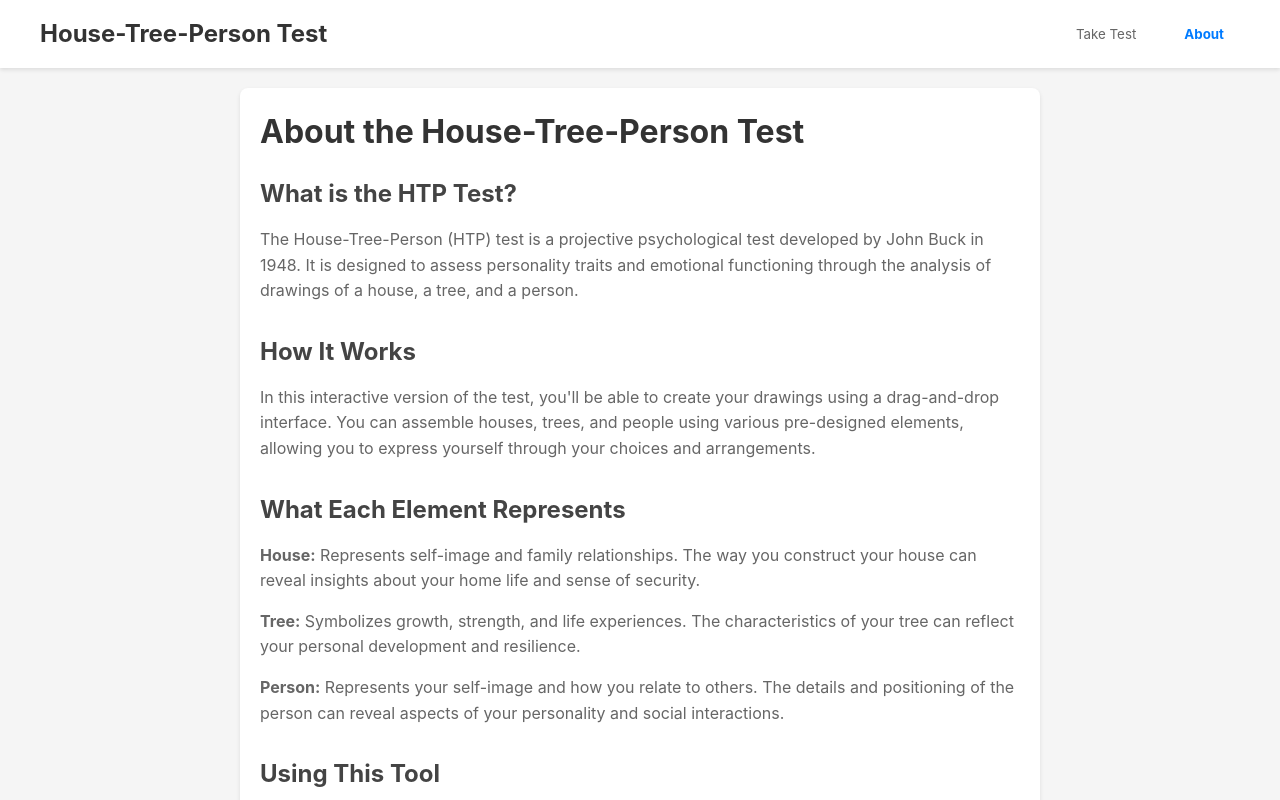
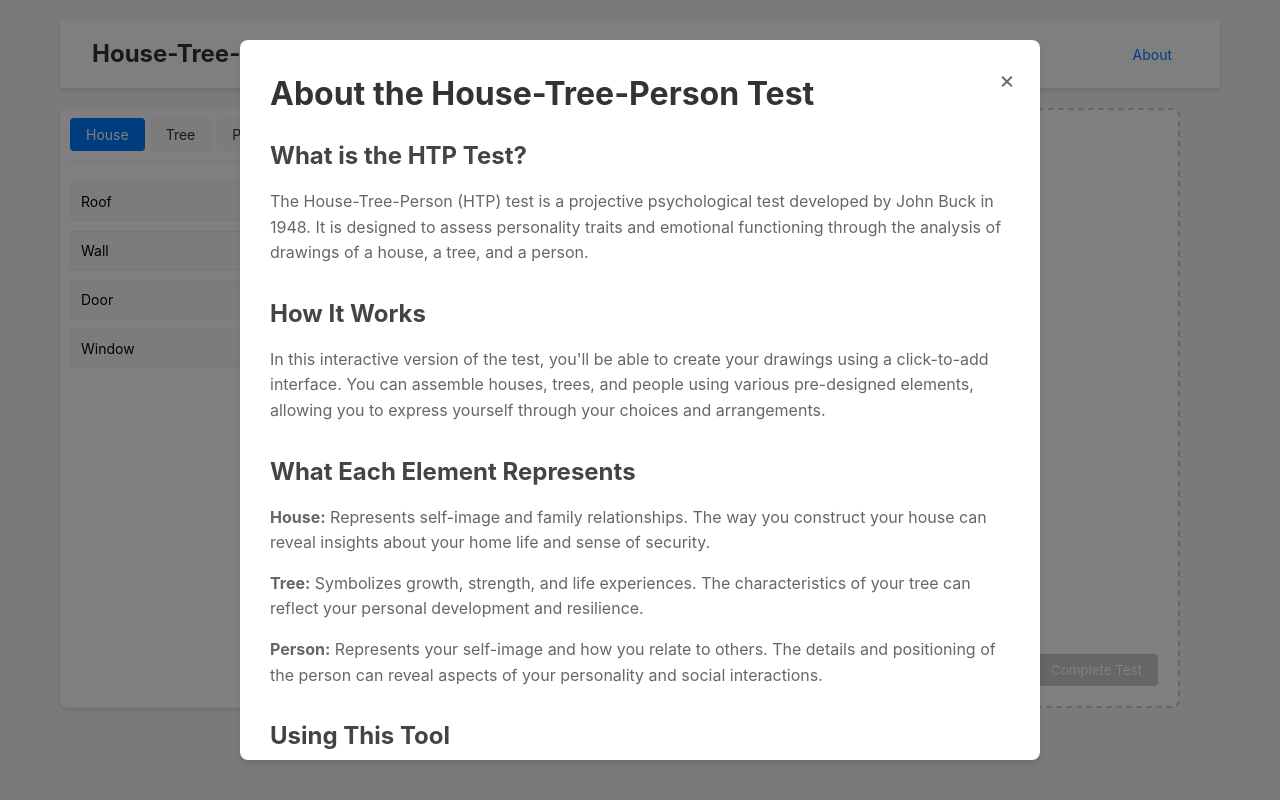
Before and after one commit to nikki0709/final_project, a React (Vite) app: page / in a window 1280 px wide. Both pictures are taken after a click on the button "About". Shown: the top 800 px of the page. Built offline with nearby package versions, Linux system fonts and the light colour scheme.

Commit message:
Add click-to-place and draggable shapes

```diff
--- a/index.html
+++ b/index.html
@@ -2,9 +2,9 @@
 <html lang="en">
   <head>
     <meta charset="UTF-8" />
-    <link rel="icon" type="image/svg+xml" href="/vite.svg" />
+    <link rel="icon" type="image/svg+xml" href="src/assets/icon/favicon.ico" />
     <meta name="viewport" content="width=device-width, initial-scale=1.0" />
-    <title>final_project</title>
+    <title>House-Tree-Person Test</title>
   </head>
   <body>
     <div id="root"></div>
--- a/src/App.jsx
+++ b/src/App.jsx
@@ -1,68 +1,92 @@
-import { DndProvider } from 'react-dnd';
-import { HTML5Backend } from 'react-dnd-html5-backend';
+import React, { useState } from 'react';
 import styled from '@emotion/styled';
-import { useState } from 'react';
-
-// Components
+import Header from './components/Header';
 import Canvas from './components/Canvas';
 import ShapeLibrary from './components/ShapeLibrary';
-import Header from './components/Header';
 import About from './components/About';
 
 const AppContainer = styled.div`
-  display: flex;
-  flex-direction: column;
-  min-height: 100vh;
-  background-color: #f5f5f5;
+  max-width: 1200px;
+  margin: 0 auto;
+  padding: 20px;
 `;
 
-const MainContent = styled.main`
+const MainContent = styled.div`
   display: flex;
-  flex: 1;
-  padding: 20px;
   gap: 20px;
+  margin-top: 20px;
 `;
 
 function App() {
-  const [currentPage, setCurrentPage] = useState('test'); // 'test' or 'about'
-  const [testData, setTestData] = useState({
-    house: [],
-    tree: [],
-    person: []
-  });
+  const [shapes, setShapes] = useState([]);
+  const [showAbout, setShowAbout] = useState(false);
 
-  const handleTestComplete = async () => {
-    // TODO: Implement GenAI analysis
-    console.log('Test completed:', testData);
+  const handleShapeAdd = (shape) => {
+    // Remove any existing shape of the same type/category
+    const existingShapeIndex = shapes.findIndex(s => s.type === shape.type);
+
+    if (existingShapeIndex !== -1) {
+      // Replace the existing shape with the new one
+      const newShapes = [...shapes];
+      newShapes[existingShapeIndex] = {
+        ...shape,
+        id: `${shape.type}-${Date.now()}`, // Ensure unique ID
+      };
+      setShapes(newShapes);
+    } else {
+      // Add new shape if none exists of this type
+      const newShape = {
+        ...shape,
+        id: `${shape.type}-${Date.now()}`, // Ensure unique ID
+      };
+      setShapes([...shapes, newShape]);
+    }
   };
 
-  const handleShapeAdd = (shape) => {
-    setTestData(prev => ({
-      ...prev,
-      [shape.type]: [...(prev[shape.type] || []), shape]
-    }));
+  const handleShapeMove = (shapeId, newPosition) => {
+    setShapes(shapes.map(shape =>
+      shape.id === shapeId
+        ? { ...shape, position: newPosition }
+        : shape
+    ));
+  };
+
+  const handleShapeResize = (shapeId, updates) => {
+    setShapes(shapes.map(shape =>
+      shape.id === shapeId
+        ? {
+            ...shape,
+            width: updates.width,
+            height: updates.height,
+            position: updates.position
+          }
+        : shape
+    ));
+  };
+
+  const handleShapeDelete = (shapeId) => {
+    const shapeToDelete = shapes.find(s => s.id === shapeId);
+    if (shapeToDelete) {
+      setShapes(shapes.filter(shape => shape.id !== shapeId));
+    }
   };
 
   return (
-    <DndProvider backend={HTML5Backend}>
     <AppContainer>
-        <Header currentPage={currentPage} onPageChange={setCurrentPage} />
+      <Header onAboutClick={() => setShowAbout(true)} />
       <MainContent>
-          {currentPage === 'test' ? (
-            <>
         <ShapeLibrary onShapeAdd={handleShapeAdd} />
         <Canvas
-                testData={testData}
-                setTestData={setTestData}
-                onTestComplete={handleTestComplete}
+          shapes={shapes}
+          onShapeMove={handleShapeMove}
+          onShapeResize={handleShapeResize}
+          onShapeDelete={handleShapeDelete}
         />
-            </>
-          ) : (
-            <About />
+      </MainContent>
+      {showAbout && (
+        <About onClose={() => setShowAbout(false)} />
       )}
-        </MainContent>
     </AppContainer>
-    </DndProvider>
   );
 }
 
--- a/src/components/About.jsx
+++ b/src/components/About.jsx
@@ -1,17 +1,51 @@
 import styled from '@emotion/styled';
+
+const Overlay = styled.div`
+  position: fixed;
+  top: 0;
+  left: 0;
+  right: 0;
+  bottom: 0;
+  background-color: rgba(0, 0, 0, 0.5);
+  display: flex;
+  align-items: center;
+  justify-content: center;
+  z-index: 1000;
+`;
 
 const AboutContainer = styled.div`
   max-width: 800px;
-  margin: 0 auto;
-  padding: 20px;
+  width: 90%;
+  margin: 20px;
+  padding: 30px;
   background-color: white;
   border-radius: 8px;
-  box-shadow: 0 2px 4px rgba(0, 0, 0, 0.1);
+  box-shadow: 0 4px 6px rgba(0, 0, 0, 0.1);
+  position: relative;
+  max-height: 90vh;
+  overflow-y: auto;
+`;
+
+const CloseButton = styled.button`
+  position: absolute;
+  top: 20px;
+  right: 20px;
+  background: none;
+  border: none;
+  font-size: 24px;
+  cursor: pointer;
+  color: #666;
+  padding: 5px;
+
+  &:hover {
+    color: #333;
+  }
 `;
 
 const Title = styled.h1`
   color: #333;
   margin-bottom: 20px;
+  padding-right: 40px;
 `;
 
 const Section = styled.section`
@@ -29,6 +63,17 @@ const Paragraph = styled.p`
   margin-bottom: 15px;
 `;
 
+const List = styled.ul`
+  color: #666;
+  line-height: 1.6;
+  margin-bottom: 15px;
+  padding-left: 20px;
+
+  li {
+    margin-bottom: 8px;
+  }
+`;
+
 const Disclaimer = styled.div`
   background-color: #fff3cd;
   border: 1px solid #ffeeba;
@@ -38,9 +83,17 @@ const Disclaimer = styled.div`
   margin-top: 20px;
 `;
 
-function About() {
+function About({ onClose }) {
+  const handleOverlayClick = (e) => {
+    if (e.target === e.currentTarget) {
+      onClose();
+    }
+  };
+
   return (
+    <Overlay onClick={handleOverlayClick}>
       <AboutContainer>
+        <CloseButton onClick={onClose}>&times;</CloseButton>
         <Title>About the House-Tree-Person Test</Title>
 
         <Section>
@@ -55,7 +108,7 @@ function About() {
         <Section>
           <SectionTitle>How It Works</SectionTitle>
           <Paragraph>
-          In this interactive version of the test, you'll be able to create your drawings using a drag-and-drop
+            In this interactive version of the test, you'll be able to create your drawings using a click-to-add
             interface. You can assemble houses, trees, and people using various pre-designed elements, allowing you
             to express yourself through your choices and arrangements.
           </Paragraph>
@@ -82,12 +135,12 @@ function About() {
           <Paragraph>
             This interactive version of the HTP test allows you to:
           </Paragraph>
-        <ul>
-          <li>Create your drawings using a variety of pre-designed elements</li>
+          <List>
+            <li>Select shapes from different categories (House, Tree, Person)</li>
+            <li>Click to add elements to your drawing</li>
+            <li>Resize and reposition elements as needed</li>
             <li>Save your completed test as an image</li>
-          <li>Receive an AI-generated interpretation of your drawings</li>
-          <li>Share your results with others</li>
-        </ul>
+          </List>
         </Section>
 
         <Disclaimer>
@@ -96,6 +149,7 @@ function About() {
           have concerns about your mental health, please consult with a qualified mental health professional.
         </Disclaimer>
       </AboutContainer>
+    </Overlay>
   );
 }
 
--- a/src/components/Canvas.jsx
+++ b/src/components/Canvas.jsx
@@ -1,28 +1,86 @@
-import { useRef, useState } from 'react';
+import React, { useState, useRef } from 'react';
 import styled from '@emotion/styled';
 import { useDrop } from 'react-dnd';
 import html2canvas from 'html2canvas';
 
 const CanvasContainer = styled.div`
-  flex: 1;
+  width: 800px;
+  height: 600px;
+  border: 2px dashed #ccc;
+  border-radius: 8px;
+  position: relative;
   background-color: white;
-  border-radius: 8px;
-  box-shadow: 0 2px 4px rgba(0, 0, 0, 0.1);
-  padding: 20px;
-  position: relative;
-  min-height: 400px;
-  max-width: 800px;
-  margin: 0 auto;
+  overflow: hidden;
 `;
 
-const CanvasArea = styled.div`
+const Shape = styled.div`
+  position: absolute;
+  cursor: move;
+  user-select: none;
+  transition: transform 0.1s ease;
+
+  &:hover {
+    z-index: 1000;
+
+    .shape-controls {
+      opacity: 1;
+    }
+
+    .resize-handle {
+      opacity: 1;
+    }
+  }
+
+  img {
     width: 100%;
-  height: 400px;
-  position: relative;
-  background-color: #fafafa;
-  border: 2px dashed ${props => props.isOver ? '#007bff' : '#ccc'};
+    height: 100%;
+    object-fit: contain;
+    pointer-events: none;
+  }
+`;
+
+const ShapeControls = styled.div`
+  position: absolute;
+  top: -30px;
+  right: 0;
+  display: flex;
+  gap: 5px;
+  opacity: 0;
+  transition: opacity 0.2s ease;
+  background-color: rgba(255, 255, 255, 0.9);
+  padding: 4px;
   border-radius: 4px;
-  overflow: hidden;
+  box-shadow: 0 2px 4px rgba(0, 0, 0, 0.1);
+`;
+
+const DeleteButton = styled.button`
+  padding: 4px 8px;
+  background-color: #dc3545;
+  color: white;
+  border: none;
+  border-radius: 4px;
+  cursor: pointer;
+  font-size: 12px;
+
+  &:hover {
+    background-color: #c82333;
+  }
+`;
+
+const ResizeHandle = styled.div`
+  position: absolute;
+  width: 10px;
+  height: 10px;
+  background-color: #007bff;
+  border: 1px solid white;
+  border-radius: 50%;
+  opacity: 0;
+  transition: opacity 0.2s ease;
+
+  &.top-left { top: -5px; left: -5px; cursor: nw-resize; }
+  &.top-right { top: -5px; right: -5px; cursor: ne-resize; }
+  &.bottom-left { bottom: -5px; left: -5px; cursor: sw-resize; }
+  &.bottom-right { bottom: -5px; right: -5px; cursor: se-resize; }
 `;
 
 const Controls = styled.div`
@@ -51,28 +109,13 @@ const Button = styled.button`
   }
 `;
 
-const ShapeItem = styled.div`
-  position: absolute;
-  left: ${props => props.x}px;
-  top: ${props => props.y}px;
-  width: ${props => props.width}px;
-  height: ${props => props.height}px;
-  transition: transform 0.2s ease;
-
-  img {
-    width: 100%;
-    height: 100%;
-    object-fit: contain;
-  }
-
-  &:hover {
-    transform: scale(1.05);
-  }
-`;
-
-function Canvas({ testData, setTestData, onTestComplete }) {
+function Canvas({ testData, setTestData, onTestComplete, shapes = [], onShapeMove, onShapeResize, onShapeDelete }) {
+  const [draggingShape, setDraggingShape] = useState(null);
+  const [resizingShape, setResizingShape] = useState(null);
+  const [offset, setOffset] = useState({ x: 0, y: 0 });
+  const [startSize, setStartSize] = useState({ width: 0, height: 0 });
+  const [startPos, setStartPos] = useState({ x: 0, y: 0 });
   const canvasRef = useRef(null);
-  const [shapes, setShapes] = useState([]);
 
   const [{ isOver }, drop] = useDrop(() => ({
     accept: 'SHAPE',
@@ -89,9 +132,6 @@ function Canvas({ testData, setTestData, onTestComplete }) {
         }
       };
 
-      setShapes(prev => [...prev, newShape]);
-
-      // Update test data
       setTestData(prev => ({
         ...prev,
         [item.type]: [...(prev[item.type] || []), newShape]
@@ -101,6 +141,88 @@ function Canvas({ testData, setTestData, onTestComplete }) {
       isOver: monitor.isOver()
     })
   }), []);
+
+  const handleMouseDown = (e, shape) => {
+    if (e.target.classList.contains('resize-handle')) {
+      const handle = e.target.dataset.handle;
+      setResizingShape({ shape, handle });
+      setStartSize({ width: shape.width, height: shape.height });
+      setStartPos({ x: shape.position.x, y: shape.position.y });
+    } else {
+      const shapeElement = e.currentTarget;
+      const rect = shapeElement.getBoundingClientRect();
+      setOffset({
+        x: e.clientX - rect.left,
+        y: e.clientY - rect.top
+      });
+      setDraggingShape(shape);
+    }
+  };
+
+  const handleMouseMove = (e) => {
+    const canvasRect = canvasRef.current.getBoundingClientRect();
+
+    if (draggingShape) {
+      const x = e.clientX - canvasRect.left - offset.x;
+      const y = e.clientY - canvasRect.top - offset.y;
+
+      const boundedX = Math.max(0, Math.min(x, canvasRect.width - draggingShape.width));
+      const boundedY = Math.max(0, Math.min(y, canvasRect.height - draggingShape.height));
+
+      onShapeMove(draggingShape.id, { x: boundedX, y: boundedY });
+    }
+
+    if (resizingShape) {
+      const { shape, handle } = resizingShape;
+      const dx = e.clientX - canvasRect.left - (startPos.x + startSize.width);
+      const dy = e.clientY - canvasRect.top - (startPos.y + startSize.height);
+
+      let newWidth = startSize.width;
+      let newHeight = startSize.height;
+      let newX = startPos.x;
+      let newY = startPos.y;
+
+      // Maintain aspect ratio
+      const aspectRatio = startSize.width / startSize.height;
+
+      if (handle.includes('right')) {
+        newWidth = Math.max(30, startSize.width + dx);
+        newHeight = newWidth / aspectRatio;
+      } else if (handle.includes('left')) {
+        const proposedWidth = Math.max(30, startSize.width - dx);
+        newWidth = proposedWidth;
+        newHeight = newWidth / aspectRatio;
+        newX = startPos.x + (startSize.width - newWidth);
+      }
+
+      if (handle.includes('bottom')) {
+        newHeight = Math.max(30, startSize.height + dy);
+        newWidth = newHeight * aspectRatio;
+      } else if (handle.includes('top')) {
+        const proposedHeight = Math.max(30, startSize.height - dy);
+        newHeight = proposedHeight;
+        newWidth = newHeight * aspectRatio;
+        newY = startPos.y + (startSize.height - newHeight);
+      }
+
+      // Ensure the shape stays within canvas bounds
+      if (newX < 0) newX = 0;
+      if (newY < 0) newY = 0;
+      if (newX + newWidth > canvasRect.width) newWidth = canvasRect.width - newX;
+      if (newY + newHeight > canvasRect.height) newHeight = canvasRect.height - newY;
+
+      onShapeResize(shape.id, {
+        width: Math.round(newWidth),
+        height: Math.round(newHeight),
+        position: { x: Math.round(newX), y: Math.round(newY) }
+      });
+    }
+  };
+
+  const handleMouseUp = () => {
+    setDraggingShape(null);
+    setResizingShape(null);
+  };
 
   const handleSave = async () => {
     if (canvasRef.current) {
@@ -118,23 +240,35 @@ function Canvas({ testData, setTestData, onTestComplete }) {
   };
 
   return (
-    <CanvasContainer>
-      <CanvasArea
-        ref={drop}
-        isOver={isOver}
+    <CanvasContainer
+      ref={canvasRef}
+      onMouseMove={handleMouseMove}
+      onMouseUp={handleMouseUp}
+      onMouseLeave={handleMouseUp}
     >
       {shapes.map((shape) => (
-          <ShapeItem
+        <Shape
           key={shape.id}
-            x={shape.position.x}
-            y={shape.position.y}
-            width={shape.width}
-            height={shape.height}
+          style={{
+            width: shape.width + 'px',
+            height: shape.height + 'px',
+            left: shape.position.x + 'px',
+            top: shape.position.y + 'px',
+          }}
+          onMouseDown={(e) => handleMouseDown(e, shape)}
         >
           <img src={shape.image} alt={shape.type} />
-          </ShapeItem>
+          <ShapeControls className="shape-controls">
+            <DeleteButton onClick={() => onShapeDelete(shape.id)}>
+              Delete
+            </DeleteButton>
+          </ShapeControls>
+          <ResizeHandle className="resize-handle top-left" data-handle="top-left" />
+          <ResizeHandle className="resize-handle top-right" data-handle="top-right" />
+          <ResizeHandle className="resize-handle bottom-left" data-handle="bottom-left" />
+          <ResizeHandle className="resize-handle bottom-right" data-handle="bottom-right" />
+        </Shape>
       ))}
-      </CanvasArea>
       <Controls>
         <Button onClick={handleSave}>Save as Image</Button>
         <Button
--- a/src/components/Header.jsx
+++ b/src/components/Header.jsx
@@ -25,37 +25,29 @@ const NavLinks = styled.div`
   gap: 1rem;
 `;
 
-const NavLink = styled.button`
-  background: none;
+const Button = styled.button`
+  padding: 8px 16px;
+  background-color: transparent;
   border: none;
-  padding: 0.5rem 1rem;
+  border-radius: 4px;
+  color: #007bff;
   cursor: pointer;
-  color: ${props => props.active ? '#007bff' : '#666'};
-  font-weight: ${props => props.active ? 'bold' : 'normal'};
+  font-size: 14px;
 
   &:hover {
-    color: #007bff;
+    background-color: #f8f9fa;
   }
 `;
 
-function Header({ currentPage, onPageChange }) {
+function Header({ onAboutClick }) {
   return (
     <HeaderContainer>
       <Nav>
         <Title>House-Tree-Person Test</Title>
         <NavLinks>
-          <NavLink
-            active={currentPage === 'test'}
-            onClick={() => onPageChange('test')}
-          >
-            Take Test
-          </NavLink>
-          <NavLink
-            active={currentPage === 'about'}
-            onClick={() => onPageChange('about')}
-          >
+          <Button onClick={onAboutClick}>
             About
-          </NavLink>
+          </Button>
         </NavLinks>
       </Nav>
     </HeaderContainer>
--- a/src/components/ShapeLibrary.jsx
+++ b/src/components/ShapeLibrary.jsx
@@ -3,52 +3,52 @@ import { useState } from 'react';
 import ShapeCategory from './ShapeCategory';
 
 // Import roof images
-const roof1 = new URL('../assets/shapes/roof1.PNG', import.meta.url).href;
-const roof2 = new URL('../assets/shapes/roof2.PNG', import.meta.url).href;
-const roof3 = new URL('../assets/shapes/roof3.PNG', import.meta.url).href;
-const roof4 = new URL('../assets/shapes/roof4.PNG', import.meta.url).href;
+import roof1 from '../assets/shapes/roof1.PNG';
+import roof2 from '../assets/shapes/roof2.PNG';
+import roof3 from '../assets/shapes/roof3.PNG';
+import roof4 from '../assets/shapes/roof4.PNG';
 
 // Import wall images
-const wall1 = new URL('../assets/shapes/wall1.PNG', import.meta.url).href;
-const wall2 = new URL('../assets/shapes/wall2.PNG', import.meta.url).href;
-const wall3 = new URL('../assets/shapes/wall3.PNG', import.meta.url).href;
-const wall4 = new URL('../assets/shapes/wall4.PNG', import.meta.url).href;
+import wall1 from '../assets/shapes/wall1.PNG';
+import wall2 from '../assets/shapes/wall2.PNG';
+import wall3 from '../assets/shapes/wall3.PNG';
+import wall4 from '../assets/shapes/wall4.PNG';
 
 // Import door images
-const door1 = new URL('../assets/shapes/door1.PNG', import.meta.url).href;
-const door2 = new URL('../assets/shapes/door2.PNG', import.meta.url).href;
-const door3 = new URL('../assets/shapes/door3.PNG', import.meta.url).href;
-const door4 = new URL('../assets/shapes/door4.PNG', import.meta.url).href;
+import door1 from '../assets/shapes/door1.PNG';
+import door2 from '../assets/shapes/door2.PNG';
+import door3 from '../assets/shapes/door3.PNG';
+import door4 from '../assets/shapes/door4.PNG';
 
 // Import window images
-const window1 = new URL('../assets/shapes/window1.PNG', import.meta.url).href;
-const window2 = new URL('../assets/shapes/window2.PNG', import.meta.url).href;
-const window3 = new URL('../assets/shapes/window3.PNG', import.meta.url).href;
-const window4 = new URL('../assets/shapes/window4.PNG', import.meta.url).href;
+import window1 from '../assets/shapes/window1.PNG';
+import window2 from '../assets/shapes/window2.PNG';
+import window3 from '../assets/shapes/window3.PNG';
+import window4 from '../assets/shapes/window4.PNG';
 
 // Import trunk images
-const trunk1 = new URL('../assets/shapes/trunk1.PNG', import.meta.url).href;
-const trunk2 = new URL('../assets/shapes/trunk2.PNG', import.meta.url).href;
-const trunk3 = new URL('../assets/shapes/trunk3.PNG', import.meta.url).href;
-const trunk4 = new URL('../assets/shapes/trunk4.PNG', import.meta.url).href;
+import trunk1 from '../assets/shapes/trunk1.PNG';
+import trunk2 from '../assets/shapes/trunk2.PNG';
+import trunk3 from '../assets/shapes/trunk3.PNG';
+import trunk4 from '../assets/shapes/trunk4.PNG';
 
 // Import crown images
-const crown1 = new URL('../assets/shapes/crown1.PNG', import.meta.url).href;
-const crown2 = new URL('../assets/shapes/crown2.PNG', import.meta.url).href;
-const crown3 = new URL('../assets/shapes/crown3.PNG', import.meta.url).href;
-const crown4 = new URL('../assets/shapes/crown4.PNG', import.meta.url).href;
+import crown1 from '../assets/shapes/crown1.PNG';
+import crown2 from '../assets/shapes/crown2.PNG';
+import crown3 from '../assets/shapes/crown3.PNG';
+import crown4 from '../assets/shapes/crown4.PNG';
 
 // Import male images
-const male1 = new URL('../assets/shapes/male1.PNG', import.meta.url).href;
-const male2 = new URL('../assets/shapes/male2.PNG', import.meta.url).href;
-const male3 = new URL('../assets/shapes/male3.PNG', import.meta.url).href;
-const male4 = new URL('../assets/shapes/male4.PNG', import.meta.url).href;
+import male1 from '../assets/shapes/male1.PNG';
+import male2 from '../assets/shapes/male2.PNG';
+import male3 from '../assets/shapes/male3.PNG';
+import male4 from '../assets/shapes/male4.PNG';
 
 // Import female images
-const female1 = new URL('../assets/shapes/female1.PNG', import.meta.url).href;
-const female2 = new URL('../assets/shapes/female2.PNG', import.meta.url).href;
-const female3 = new URL('../assets/shapes/female3.PNG', import.meta.url).href;
-const female4 = new URL('../assets/shapes/female4.PNG', import.meta.url).href;
+import female1 from '../assets/shapes/female1.PNG';
+import female2 from '../assets/shapes/female2.PNG';
+import female3 from '../assets/shapes/female3.PNG';
+import female4 from '../assets/shapes/female4.PNG';
 
 const LibraryContainer = styled.div`
   width: 300px;
@@ -142,17 +142,44 @@ const categories = {
   ],
 };
 
-function ShapeLibrary() {
+function ShapeLibrary({ onShapeAdd }) {
   const [activeCategory, setActiveCategory] = useState('house');
   const [expandedItem, setExpandedItem] = useState(null);
+  const [selectedShapes, setSelectedShapes] = useState({});
 
   const handleCategoryClick = (category) => {
     setActiveCategory(category);
-    setExpandedItem(null);
   };
 
   const handleItemClick = (itemId) => {
     setExpandedItem(expandedItem === itemId ? null : itemId);
+  };
+
+  const handleShapeSelect = (categoryId, shape) => {
+    // Check if this shape is already selected
+    const isCurrentlySelected = selectedShapes[categoryId]?.id === shape.id;
+
+    if (isCurrentlySelected) {
+      // If clicking the same shape again, deselect it
+      const newSelectedShapes = { ...selectedShapes };
+      delete newSelectedShapes[categoryId];
+      setSelectedShapes(newSelectedShapes);
+    } else {
+      // If selecting a new shape, update the selection and add to canvas
+      const newSelectedShapes = {
+        ...selectedShapes,
+        [categoryId]: shape
+      };
+      setSelectedShapes(newSelectedShapes);
+
+      // Add the shape to the canvas at a default position
+      const defaultPosition = {
+        x: Math.random() * 400 + 100, // Random position between 100 and 500
+        y: Math.random() * 200 + 50,  // Random position between 50 and 250
+      };
+
+      onShapeAdd({ ...shape, position: defaultPosition });
+    }
   };
 
   return (
@@ -175,6 +202,8 @@ function ShapeLibrary() {
           item={item}
           isExpanded={expandedItem === item.id}
           onToggle={() => handleItemClick(item.id)}
+          selectedShape={selectedShapes[item.id]}
+          onShapeSelect={(shape) => handleShapeSelect(item.id, shape)}
         />
       ))}
     </LibraryContainer>
```
Also changed, not shown: src/components/ShapeCategory.jsx (+21 -17 lines), vite.config.js (+7 -9 lines), 1 other file (tests, documents, lock files or other folders). Lines whose indentation alone changed are shown as unchanged.
